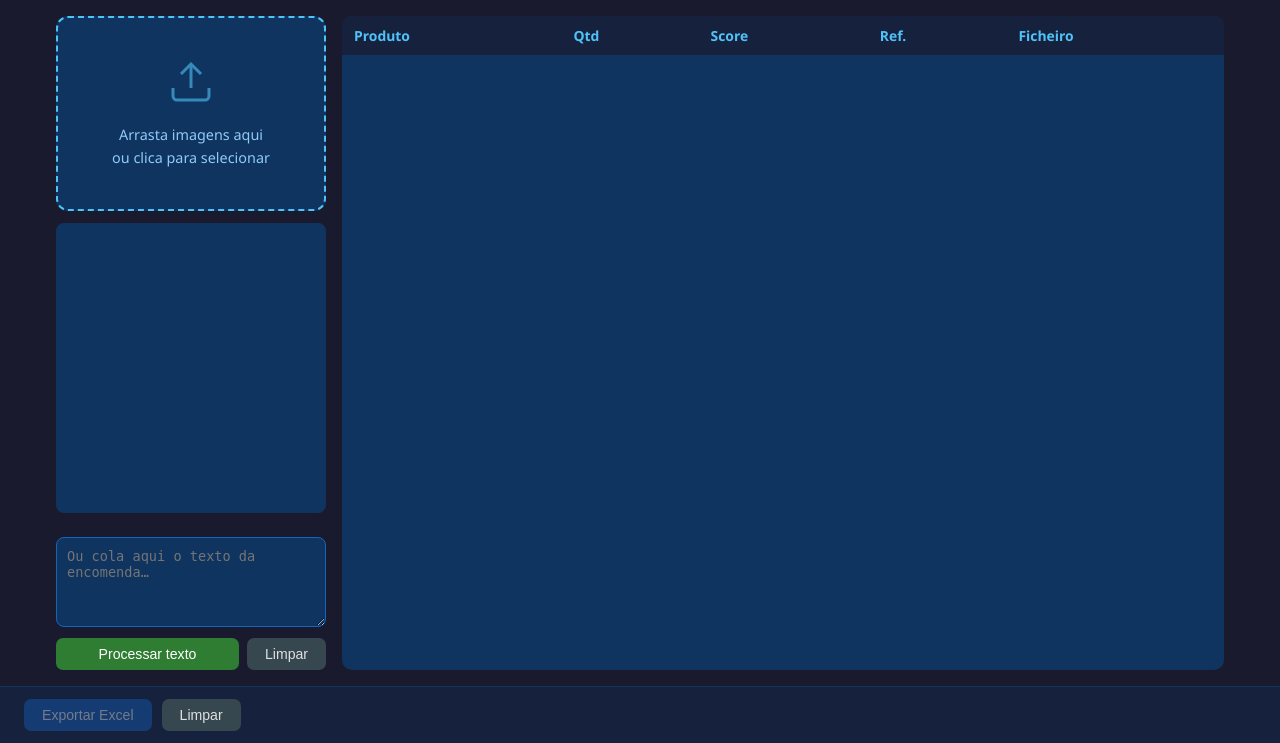
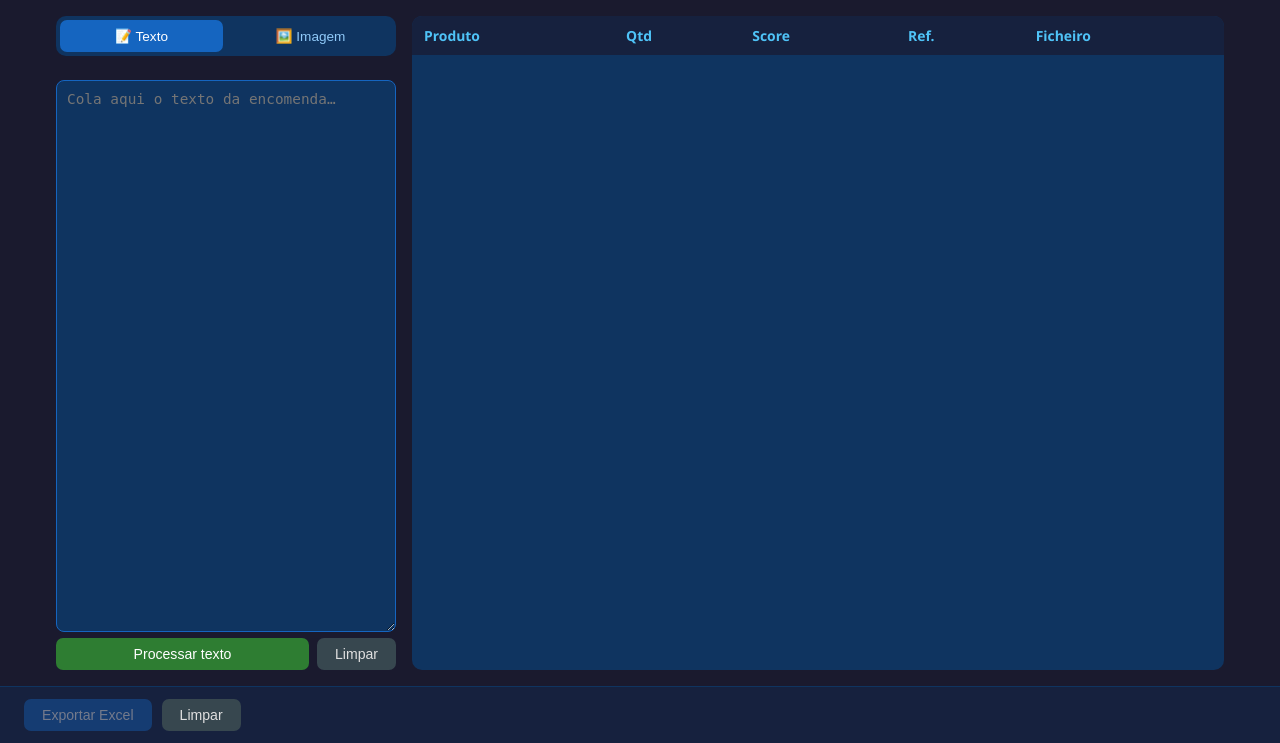
Before and after one commit to TomeiserUni/whatapp_to_excel, a Flask app: page / in a window 1280 px wide. Shown: the part 57-800 px from the top of the page. Run offline with Flask 3, Linux system fonts and the light colour scheme; lists and menus that the app fills with data are empty.

Commit message:
UI: alternar entre modo texto e imagem com caixas maiores
- Botão toggle (Texto/Imagem) — só uma zona visível de cada vez
- Caixa de texto e drop-zone de imagem agora ocupam todo o espaço
  disponível (min 320px), em vez de empilhadas e pequenas
- Limpar resultados antes de cada novo processamento de texto, para
  não acumular linhas de submissões anteriores

Co-Authored-By: Claude Opus 4.8 <noreply@anthropic.com>

```diff
--- a/src/templates/index.html
+++ b/src/templates/index.html
@@ -27,21 +27,29 @@
   main { flex: 1; display: flex; gap: 16px; padding: 16px; max-width: 1200px; width: 100%; margin: 0 auto; }
 
   /* drop zone */
-  #drop-zone { border: 2px dashed #4fc3f7; border-radius: 12px; padding: 40px 20px; text-align: center; cursor: pointer; transition: background .2s, border-color .2s; background: #0f3460; min-width: 260px; }
+  #zona-imagem { display: flex; flex-direction: column; flex: 1; gap: 12px; }
+  #drop-zone { border: 2px dashed #4fc3f7; border-radius: 12px; padding: 40px 20px; text-align: center; cursor: pointer; transition: background .2s, border-color .2s; background: #0f3460; min-width: 260px; flex: 1; min-height: 320px; display: flex; flex-direction: column; align-items: center; justify-content: center; }
   #drop-zone:hover, #drop-zone.drag-over { background: #1a4a80; border-color: #81d4fa; }
   #drop-zone svg { opacity: .6; margin-bottom: 12px; }
   #drop-zone p { color: #90caf9; font-size: 0.9rem; line-height: 1.6; }
   #file-input { display: none; }
 
   /* text area */
-  #texto-area { margin-top: 12px; }
-  #texto-area textarea { width: 100%; height: 90px; background: #0f3460; border: 1px solid #1565c0; border-radius: 8px; color: #e0e0e0; padding: 10px; font-size: 0.85rem; resize: vertical; }
+  #texto-area { margin-top: 12px; display: flex; flex-direction: column; flex: 1; }
+  #texto-area textarea { width: 100%; flex: 1; min-height: 320px; background: #0f3460; border: 1px solid #1565c0; border-radius: 8px; color: #e0e0e0; padding: 10px; font-size: 0.9rem; resize: vertical; }
   .texto-actions { display: grid; grid-template-columns: 1fr auto; gap: 8px; margin-top: 6px; }
   .texto-actions button { width: 100%; white-space: nowrap; }
 
+  /* mode toggle */
+  #mode-toggle { display: flex; gap: 6px; background: #0f3460; padding: 4px; border-radius: 10px; }
+  #mode-toggle button { flex: 1; padding: 8px; border: none; border-radius: 7px; cursor: pointer; font-size: 0.85rem; background: transparent; color: #90caf9; transition: background .15s, color .15s; }
+  #mode-toggle button.active { background: #1565c0; color: #fff; }
+  .modo-oculto { display: none !important; }
+
   /* left panel */
-  #left { display: flex; flex-direction: column; gap: 12px; width: 270px; flex-shrink: 0; }
-  #file-list { background: #0f3460; border-radius: 8px; padding: 8px; flex: 1; overflow-y: auto; max-height: 300px; }
+  #left { display: flex; flex-direction: column; gap: 12px; width: 340px; flex-shrink: 0; }
+  #file-list { background: #0f3460; border-radius: 8px; padding: 8px; overflow-y: auto; max-height: 180px; flex-shrink: 0; }
+  #file-list:empty { display: none; }
   .file-item { display: flex; align-items: center; gap: 8px; padding: 5px 6px; border-radius: 6px; font-size: 0.82rem; }
   .file-item .icon { font-size: 1rem; }
 
@@ -109,16 +117,22 @@
 
 <main>
   <div id="left">
-    <div id="drop-zone">
-      <svg width="48" height="48" viewBox="0 0 24 24" fill="none" stroke="#4fc3f7" stroke-width="1.5"><path d="M21 15v4a2 2 0 0 1-2 2H5a2 2 0 0 1-2-2v-4"/><polyline points="17 8 12 3 7 8"/><line x1="12" y1="3" x2="12" y2="15"/></svg>
-      <p>Arrasta imagens aqui<br>ou clica para selecionar</p>
-      <input type="file" id="file-input" accept="image/*" multiple>
+    <div id="mode-toggle">
+      <button id="modo-btn-texto" class="active" onclick="mudarModo('texto')">📝 Texto</button>
+      <button id="modo-btn-imagem" onclick="mudarModo('imagem')">🖼️ Imagem</button>
     </div>
 
-    <div id="file-list"></div>
+    <div id="zona-imagem" class="modo-oculto">
+      <div id="drop-zone">
+        <svg width="48" height="48" viewBox="0 0 24 24" fill="none" stroke="#4fc3f7" stroke-width="1.5"><path d="M21 15v4a2 2 0 0 1-2 2H5a2 2 0 0 1-2-2v-4"/><polyline points="17 8 12 3 7 8"/><line x1="12" y1="3" x2="12" y2="15"/></svg>
+        <p>Arrasta imagens aqui<br>ou clica para selecionar</p>
+        <input type="file" id="file-input" accept="image/*" multiple>
+      </div>
+      <div id="file-list"></div>
+    </div>
 
     <div id="texto-area">
-      <textarea id="texto-input" placeholder="Ou cola aqui o texto da encomenda…"></textarea>
+      <textarea id="texto-input" placeholder="Cola aqui o texto da encomenda…"></textarea>
       <div class="texto-actions">
         <button class="btn-green" id="btn-texto" onclick="processarTexto()">Processar texto</button>
         <button class="btn-secondary" type="button" onclick="limpar()">Limpar</button>
@@ -191,6 +205,16 @@ fileInput.addEventListener('change', () => {
   fileInput.value = '';
 });
 
+// ── Alternar modo texto/imagem ────────────────────────────────
+function mudarModo(modo) {
+  const ehTexto = modo === 'texto';
+  document.getElementById('texto-area').classList.toggle('modo-oculto', !ehTexto);
+  document.getElementById('zona-imagem').classList.toggle('modo-oculto', ehTexto);
+  document.getElementById('modo-btn-texto').classList.toggle('active', ehTexto);
+  document.getElementById('modo-btn-imagem').classList.toggle('active', !ehTexto);
+  if (ehTexto) document.getElementById('texto-input').focus();
+}
+
 // ── Processar imagens ────────────────────────────────────────
 async function processarFicheiros(files) {
   if (!modelosReady) { alert('Aguarda — modelos ainda a carregar.'); return; }
@@ -220,6 +244,7 @@ async function processarTexto() {
   if (!modelosReady) { alert('Aguarda — modelos ainda a carregar.'); return; }
   const texto = document.getElementById('texto-input').value.trim();
   if (!texto) return;
+  limparResultados();
   mostrarLoading('A processar texto…');
   try {
     const r = await fetch('/processar_texto', {
@@ -289,15 +314,19 @@ function adicionarResultados(data) {
   document.getElementById('btn-export').disabled = identificados === 0;
 }
 
+function limparResultados() {
+  resultados = [];
+  document.getElementById('tbody').innerHTML = '';
+  document.getElementById('total-txt').textContent = '';
+  document.getElementById('btn-export').disabled = true;
+}
+
 function limpar() {
-  resultados = [];
+  limparResultados();
   document.getElementById('texto-input').value = '';
   document.getElementById('file-input').value = '';
   document.getElementById('drop-zone').classList.remove('drag-over');
-  document.getElementById('tbody').innerHTML = '';
   document.getElementById('file-list').innerHTML = '';
-  document.getElementById('total-txt').textContent = '';
-  document.getElementById('btn-export').disabled = true;
 }
 
 function mostrarLoading(txt) {
```
